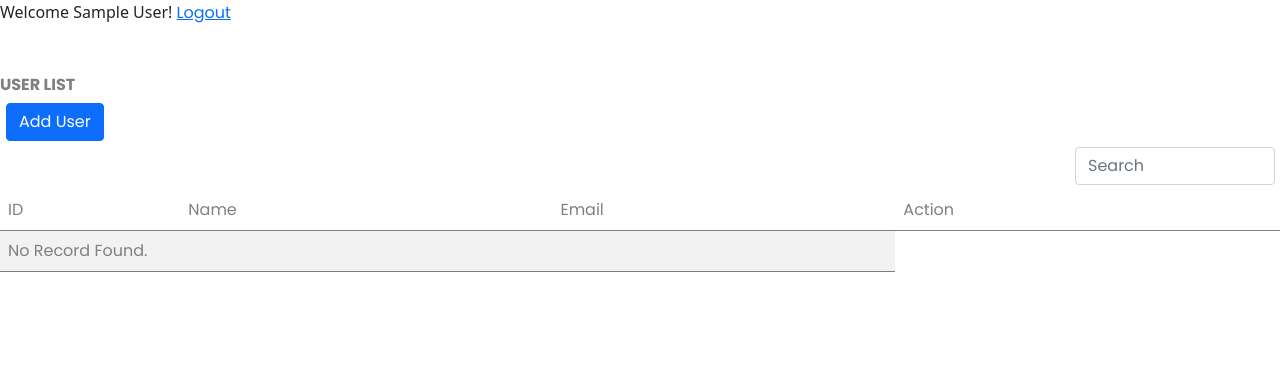
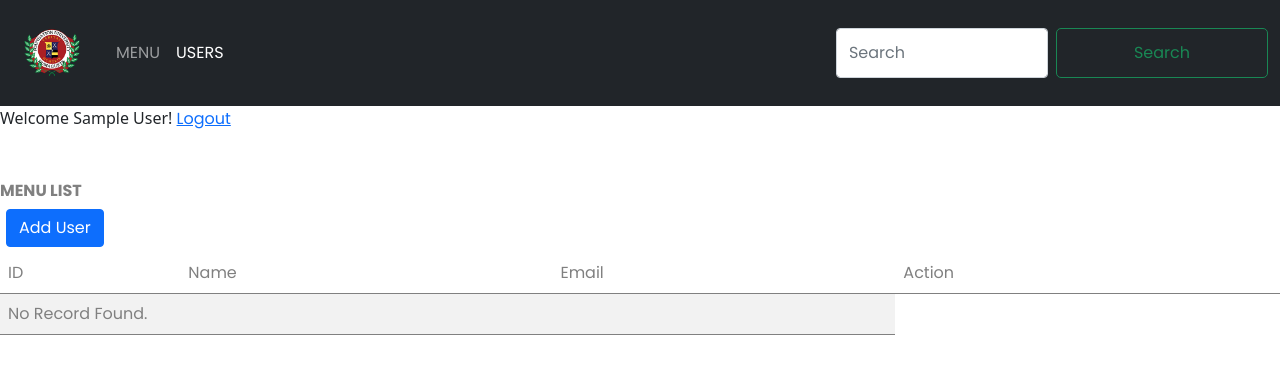
Before and after one commit to xdgalaxy2/Simple-POS-System-ajax-, a PHP site: page /index.php?page=profile in a window 1280 px wide. Shown: the top 374 px of the page. Run offline with PHP 8.4, Linux system fonts and the light colour scheme; the visitor is signed in with stand-in values (Sample User, id 1); tables that the repository leaves empty or names only in its code hold one stand-in row (values such as "Sample post").

Commit message:
added navbar

```diff
--- a/action/user-list.php
+++ b/action/user-list.php
@@ -1,5 +1,6 @@
 <?php
 session_start();
+error_reporting(0);
 require '../mysql-connect.php';
 
 
--- a/index.php
+++ b/index.php
@@ -37,82 +37,59 @@
     </head>
     <body>
 
+        <nav class="navbar navbar-expand-lg navbar navbar-dark bg-dark">
+          <div class="container-fluid">
+            <a class="navbar-brand" href="?page=dashboard"><img src="assets/images/FU_logo.png" width="80"></a>
+            <button class="navbar-toggler" type="button" data-bs-toggle="collapse" data-bs-target="#navbarSupportedContent" aria-controls="navbarSupportedContent" aria-expanded="false" aria-label="Toggle navigation">
+              <span class="navbar-toggler-icon"></span>
+            </button>
+            <div class="collapse navbar-collapse" id="navbarSupportedContent">
+              <ul class="navbar-nav me-auto mb-2 mb-lg-0">
+                <li class="nav-item">
+                  <a class="nav-link <?php if($_GET['page']=='menu') echo 'active'; ?>" aria-current="page" href="?page=menu">MENU</a>
+                </li>
+                <li class="nav-item">
+                  <a class="nav-link <?php if($_GET['page']=='profile') echo 'active'; ?>" href="?page=profile">USERS</a>
+                </li>
+              </ul>
+              <form class="d-flex">
+                <input class="form-control me-2 search-user" name="search" type="search" placeholder="Search" aria-label="Search">
+                <button class="btn btn-outline-success" type="submit">Search</button>
+              </form>
+            </div>
+          </div>
+        </nav>
+
 
        <?php echo 'Welcome '.$_SESSION['fulname'].'!'; ?> <a href="#" id="logout-user">Logout</a>
-       <?php if ($_SESSION['admin']==1) {?>
-        <div class=" mt-5">
-            <b>USER LIST</b>
 
-            <div style="padding: 6px;" >
-                <button type="button" data-toggle="modal" data-target="#profileModal" class="btn btn-primary" name="add-user" id="add-profile" >Add User</button>
+       <?php
+        if(isset($_GET['page'])){
+            $page = $_GET['page'];
+        }else{
+            $page = "";
+        }
+         switch($page){
+            case "product":
+                require "products.php";
+            break;
 
-            </div>
+            case "profile":
+                require "profile.php";
+            break;
 
+            case "stock":
+                require "stock.php";
+            break;
+            case "profile":
+                require "profile.php";
+            break;
 
-            <div class="search-wrapper">
-                        <div class="form-section"><input type="text" value="" name="search" class="form-control search-user" placeholder="Search"></div>
-            </div>
-            <table class="table  table-striped">
-                <thead>
-                    <tr>
-                        <td scope="col">ID</td><td scope="col">Name</td><td scope="col">Email</td><td scope="col">Action</td>
-                    </tr>
-                </thead>
-                <!-- List Loop -->
-                <tbody id="user-list"><tbody>
-            </table>
-        </div>
-    <?php }?>
+            default:
+                require "dashboard.php";
 
-
-        <!-- Profile Modal -->
-        <div class="modal fade" id="profileModal" tabindex="-1" aria-labelledby="profileModalLabel" aria-hidden="true">
-            <div class="modal-dialog">
-                <div class="modal-content">
-                <div class="modal-header">
-                    <h5 class="modal-title" id="profileModalLabel">Update Profile</h5>
-                </div>
-
-                <div class="modal-body">
-                    <form id="update-profile">
-                    <input type="hidden" value="" id="profile-id" name="profile-id">
-                    <div class="mb-3">
-                        <label for="firstname" class="col-form-label">First Name:</label>
-                        <input type="text" class="form-control" name="firstname" id="firstname">
-                    </div>
-                    <div class="mb-3">
-                        <label for="lastname" class="col-form-label">Last Name:</label>
-                        <input type="text" class="form-control" name="lastname" id="lastname">
-                    </div>
-                    <div class="mb-3">
-                        <label for="email" class="col-form-label">Email:</label>
-                        <input type="text" class="form-control" name="email" id="email">
-                    </div>
-
-                    <div class="mb-3 username-wrapper">
-                        <label for="username" class="col-form-label">Username:</label>
-                        <input type="text" class="form-control" name="username" id="username">
-                    </div>
-                    <div class="mb-3 password-wrapper" >
-                        <label for="password" class="col-form-label">Password: <span class = "optional">(optional)</span></label>
-                        <input type="password" class="form-control" name="password" id="password">
-                    </div>
-                    <div class="mb-3 password-wrapper">
-                        <label for="confirm-password" class="col-form-label">Confirm Password: <span class = "optional">(optional)</span></label>
-                        <input type="password" class="form-control" name="confirm-password" id="confirm-password">
-                    </div>
-                    </form>
-                </div>
-                <div class="modal-footer">
-                    <button type="button" class="btn btn-secondary" data-dismiss="modal">Close</button>
-                    <button type="button" class="btn btn-primary" id = "save-profile">Save</button>
-                </div>
-
-            </div>
-        </div>
-
-
-
+         }
+        ?>
 
     </body>
 </html>
--- /dev/null
+++ b/menu.php
@@ -0,0 +1 @@
+sadasdas
--- /dev/null
+++ b/profile.php
@@ -0,0 +1,71 @@
+ <?php if ($_SESSION['admin']==1) {?>
+        <div class=" mt-5">
+            <b>MENU LIST</b>
+
+            <div style="padding: 6px;" >
+                <button type="button" data-toggle="modal" data-target="#profileModal" class="btn btn-primary" name="add-user" id="add-profile" >Add User</button>
+
+            </div>
+            <table class="table  table-striped">
+                <thead>
+                    <tr>
+                        <td scope="col">ID</td><td scope="col">Name</td><td scope="col">Email</td><td scope="col">Action</td>
+                    </tr>
+                </thead>
+                <!-- List Loop -->
+                <tbody id="user-list"><tbody>
+            </table>
+        </div>
+    <?php }
+        else{
+
+        }
+
+    ?>
+
+
+
+<!-- Profile Modal -->
+<div class="modal fade" id="profileModal" tabindex="-1" aria-labelledby="profileModalLabel" aria-hidden="true">
+    <div class="modal-dialog">
+        <div class="modal-content">
+        <div class="modal-header">
+            <h5 class="modal-title" id="profileModalLabel">Update Profile</h5>
+        </div>
+
+        <div class="modal-body">
+            <form id="update-profile">
+            <input type="hidden" value="" id="profile-id" name="profile-id">
+            <div class="mb-3">
+                <label for="firstname" class="col-form-label">First Name:</label>
+                <input type="text" class="form-control" name="firstname" id="firstname">
+            </div>
+            <div class="mb-3">
+                <label for="lastname" class="col-form-label">Last Name:</label>
+                <input type="text" class="form-control" name="lastname" id="lastname">
+            </div>
+            <div class="mb-3">
+                <label for="email" class="col-form-label">Email:</label>
+                <input type="text" class="form-control" name="email" id="email">
+            </div>
+
+            <div class="mb-3 username-wrapper">
+                <label for="username" class="col-form-label">Username:</label>
+                <input type="text" class="form-control" name="username" id="username">
+            </div>
+            <div class="mb-3 password-wrapper" >
+                <label for="password" class="col-form-label">Password: <span class = "optional">(optional)</span></label>
+                <input type="password" class="form-control" name="password" id="password">
+            </div>
+            <div class="mb-3 password-wrapper">
+                <label for="confirm-password" class="col-form-label">Confirm Password: <span class = "optional">(optional)</span></label>
+                <input type="password" class="form-control" name="confirm-password" id="confirm-password">
+            </div>
+            </form>
+        </div>
+        <div class="modal-footer">
+            <button type="button" class="btn btn-secondary" data-dismiss="modal">Close</button>
+            <button type="button" class="btn btn-primary" id = "save-profile">Save</button>
+        </div>
+    </div>
+</div>
```
Also changed, not shown: dashboard.php (added, +24 -0 lines).
